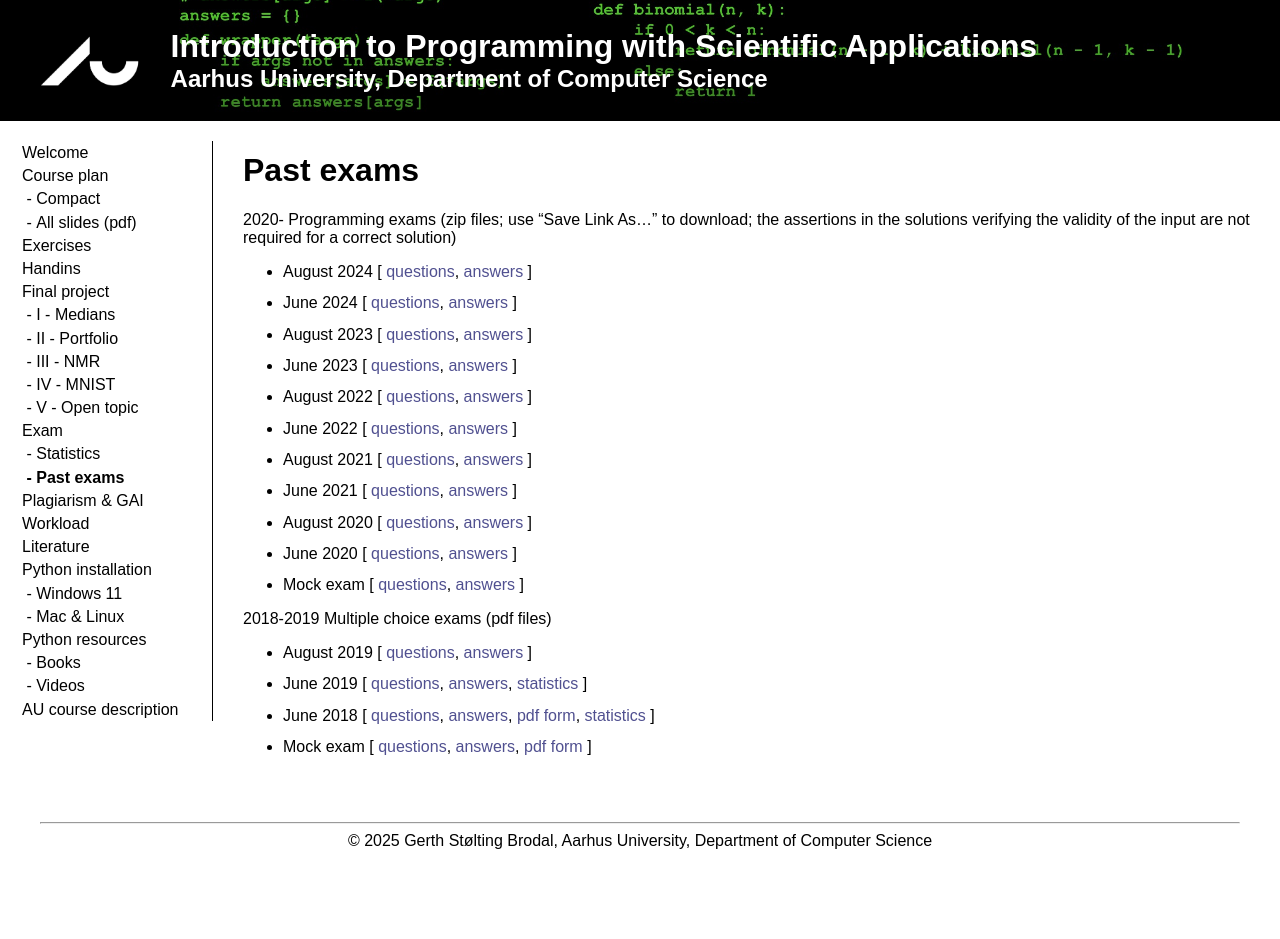
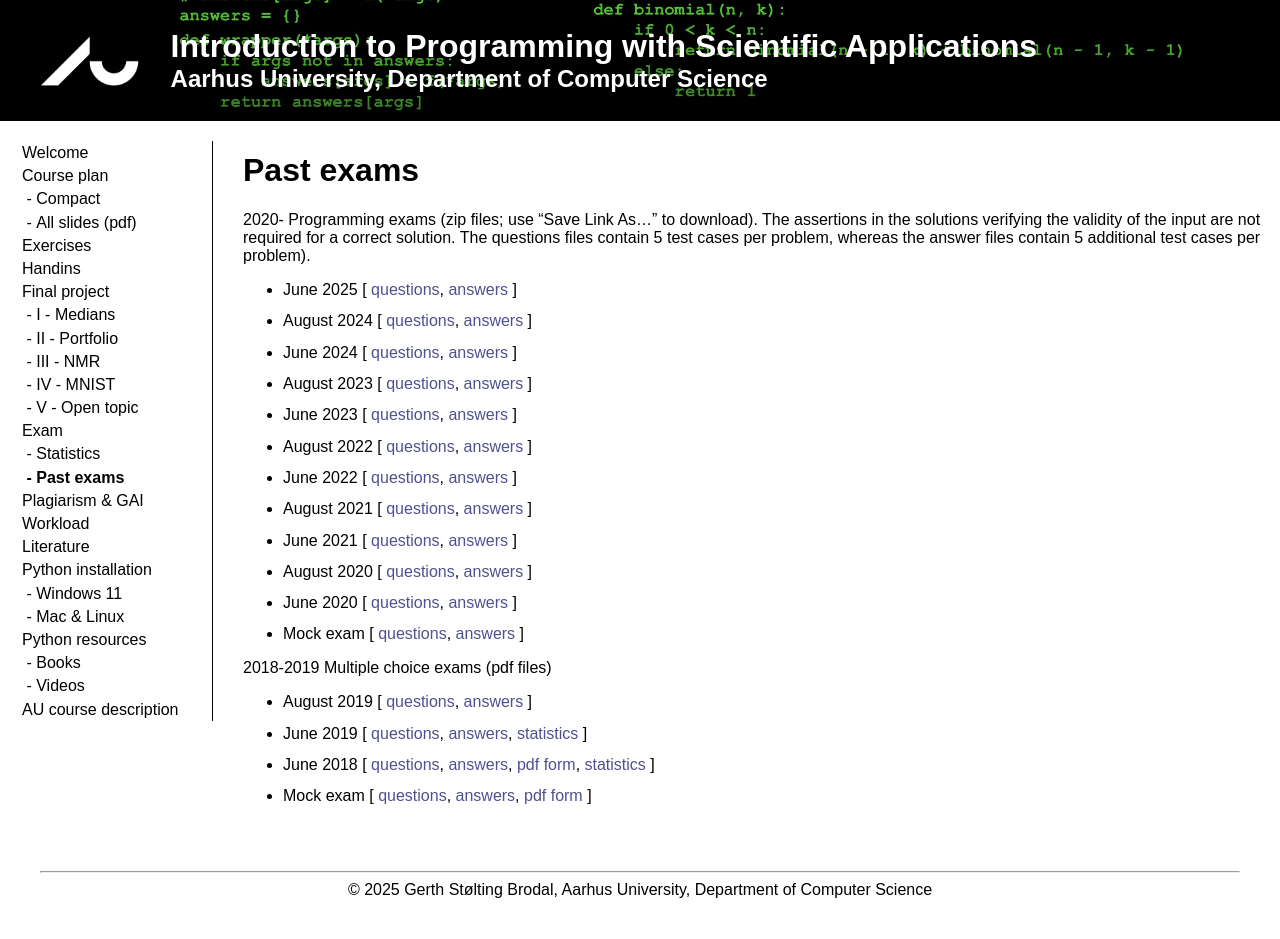
Before and after one commit to gsbrodal/gsbrodal.github.io, a Jekyll site: the page built from ipsa/exam-past.md, in a window 1280 px wide. Built offline with Jekyll 4.4.1, drawn with Linux system fonts in a browser that asks for light colours; our own code applies the rules of GitHub Pages for plain Markdown files; before the commit the page ends 900 px from its top, so only the background shows below that.

Commit message:
exam-past.md ipsa25.zip ispa25answers.zip all-slides.pdf functions.pdf functions.pptx linear_programming.pdf linear_programming.pptx

```diff
--- a/ipsa/exam-past.md
+++ b/ipsa/exam-past.md
@@ -1,10 +1,15 @@
 # Past exams
 
 2020- Programming exams
-(zip files; use "Save Link As..." to download;
-the assertions in the solutions verifying the validity of the input
-are not required for a correct solution)
+(zip files; use "Save Link As..." to download).
+The assertions in the solutions verifying the validity of the input
+are not required for a correct solution.
+The questions files contain 5 test cases per problem,
+whereas the answer files contain 5 additional test cases per problem).
 
+* June 2025 [
+  [questions](exams/ipsa25.zip),
+  [answers](exams/ipsa25answers.zip) ]
 * August 2024 [
   [questions](exams/ipsa24r.zip),
   [answers](exams/ipsa24r-answers.zip) ]
```
Also changed, not shown: 6 other files.
